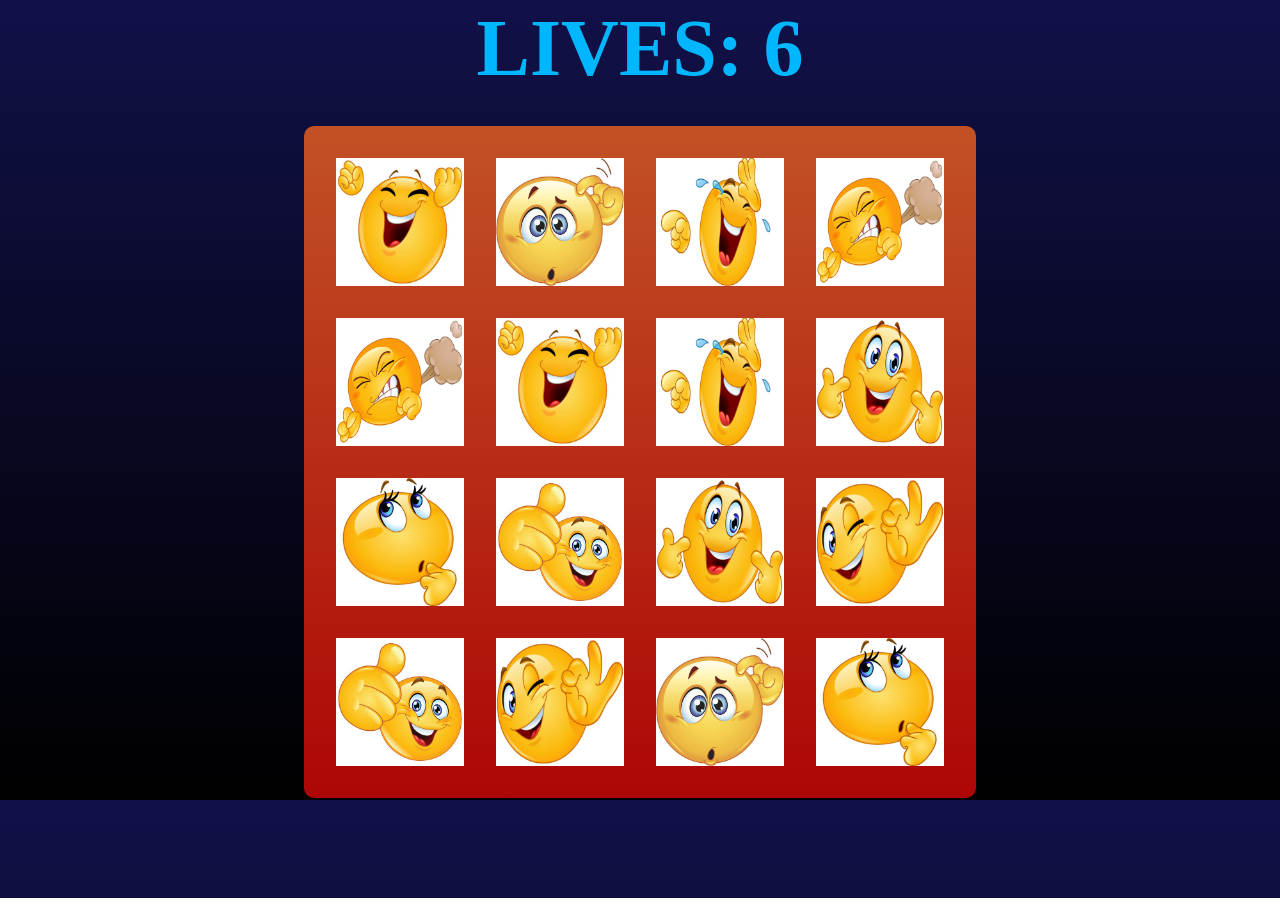
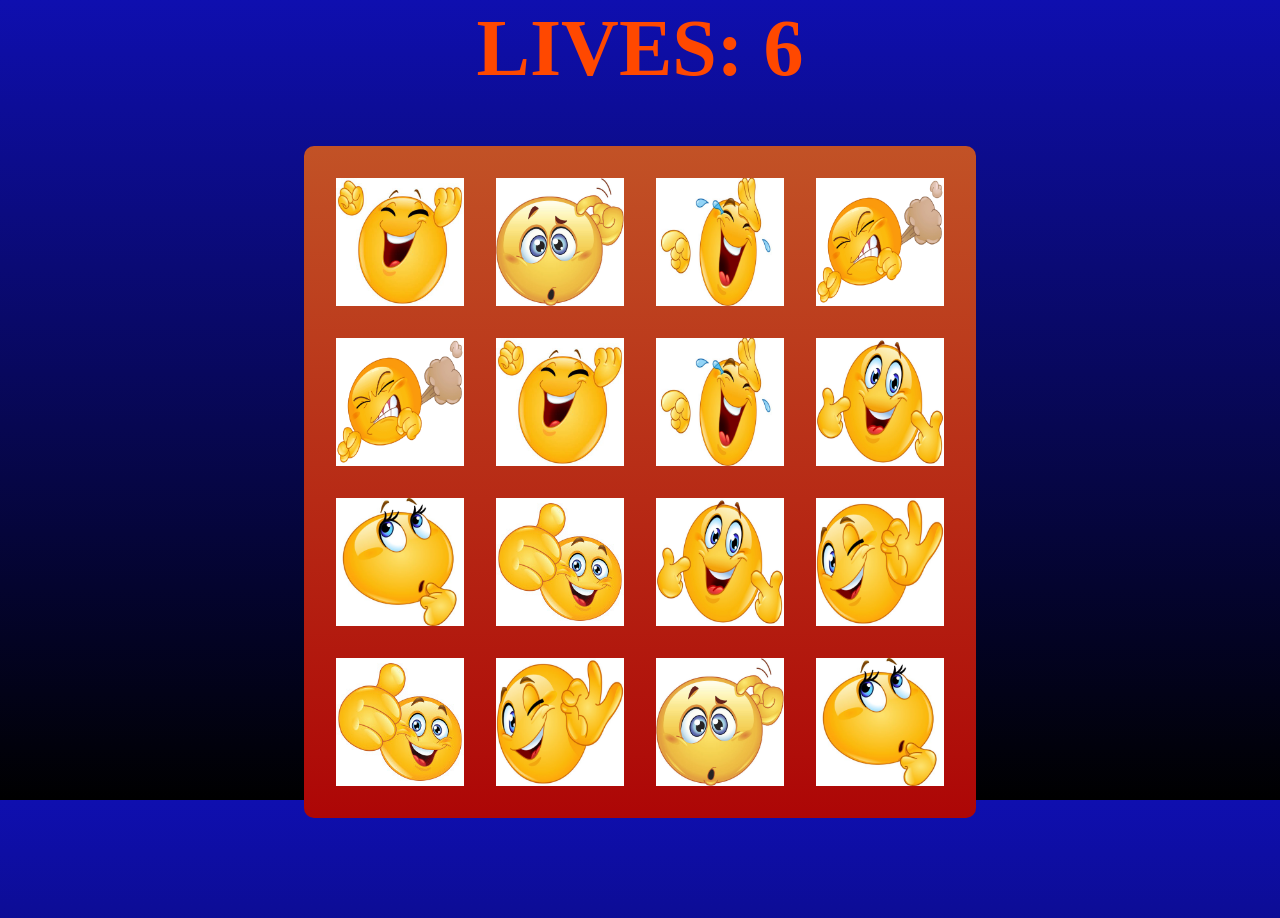
Before and after one commit to SPUR-TECH/Emoji-Match, a plain HTML site: page index.html in a window 1280 px wide. Drawn offline with Linux system fonts and the light colour scheme.

Commit message:
change background colors

```diff
--- a/assets/css/style.css
+++ b/assets/css/style.css
@@ -6,7 +6,7 @@
 
 body {
     height: 100vh;
-    background-image: linear-gradient(rgb(17, 17, 73), black);
+    background-image: linear-gradient(rgb(15, 15, 175), black);
     display: flex;
     flex-direction: column;
     justify-content: center;
@@ -15,8 +15,9 @@ body {
 
 h1 {
     font-size: 5rem;
-    padding-bottom: 2rem;
-    color: rgb(0, 183, 255);
+    color: rgb(255, 72, 0);
+    padding: 20px;
+    margin-bottom: 2rem;
 }
 
 section {
```
